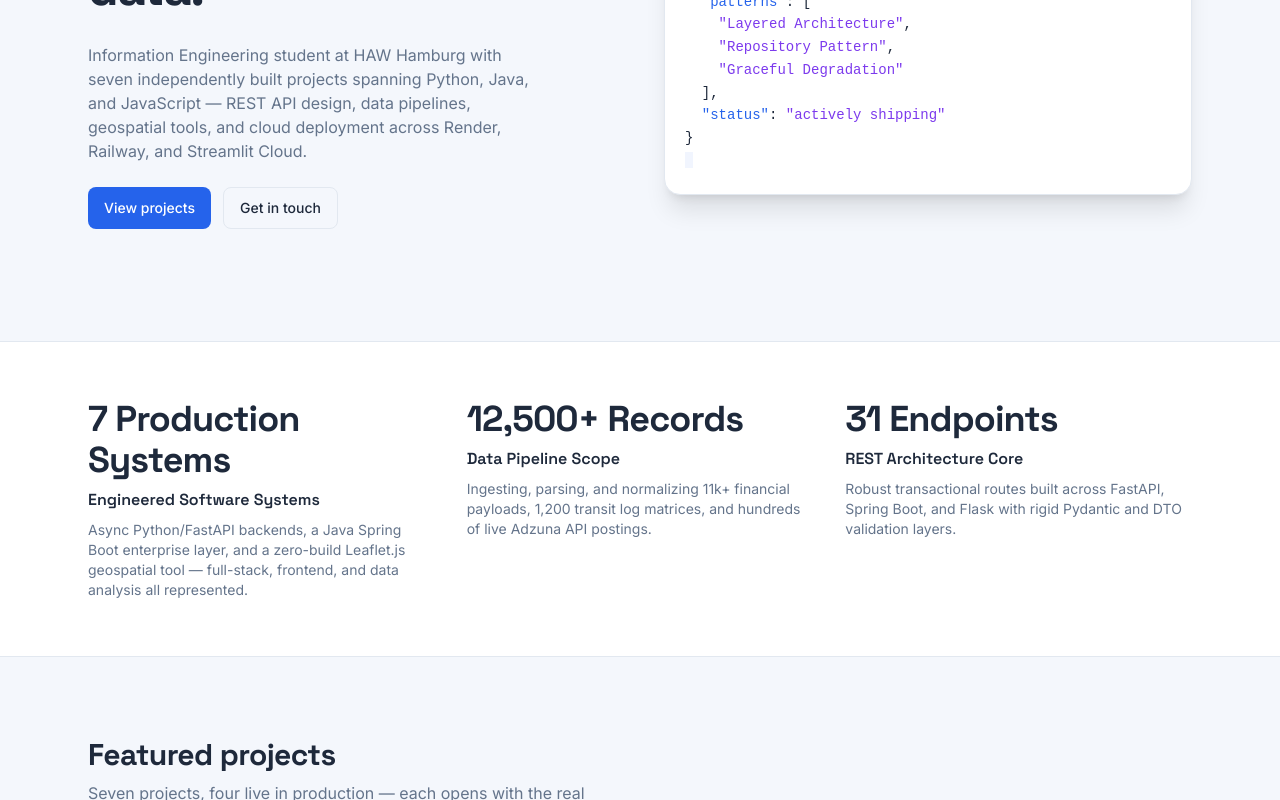
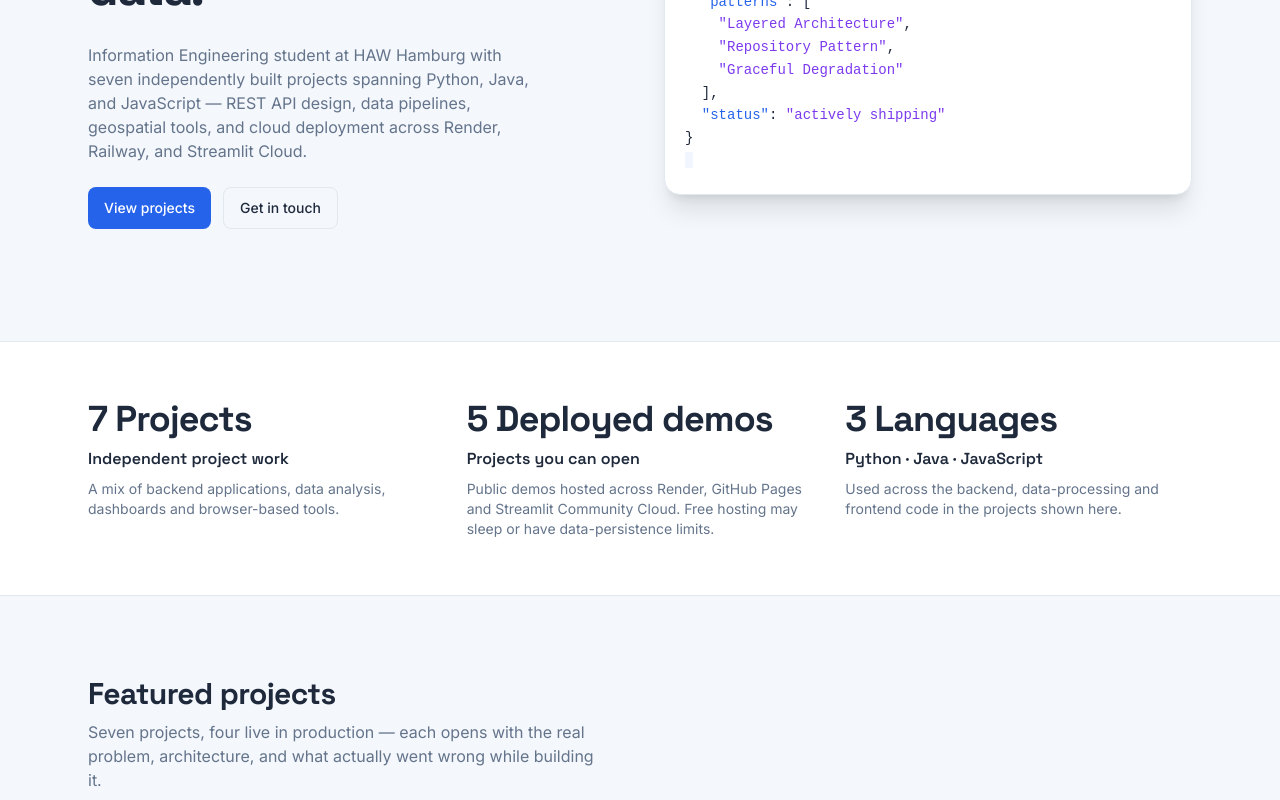
Before and after one commit to nestorNiloy/niloy-barua-engineering-portfolio, a React (Vite) app: page / in a window 1280 px wide. Shown: the part 444-1244 px from the top of the page. Built offline with nearby package versions, Linux system fonts and the light colour scheme.

Commit message:
Replace misleading aggregate claims with verifiable portfolio counts

```diff
--- a/src/data/stats.js
+++ b/src/data/stats.js
@@ -1,29 +1,20 @@
-/**
- * Stats row. Recalculated after adding TechTrack Germany as project #7:
- * - 31 endpoints = 11 (Transit) + 8 (ATM) + 5 (Dual Study) + 7 (Job Agent)
- *   — TechTrack contributes 0 (deliberately backend-free)
- * - 12,500+ records = 11,076 (ATM) + 1,200 (transit seed) + ~400 (Adzuna
- *   listings) — TechTrack's 33 verified programs are a separate, smaller
- *   dataset by design (hand-curated, not bulk records), so not folded in
- * - 7 Production Systems = the 7 project repos actually shown as cards
- */
 export const stats = [
   {
     value: 7,
-    suffix: " Production Systems",
-    label: "Engineered Software Systems",
-    description: "Async Python/FastAPI backends, a Java Spring Boot enterprise layer, and a zero-build Leaflet.js geospatial tool — full-stack, frontend, and data analysis all represented.",
+    suffix: " Projects",
+    label: "Independent project work",
+    description: "A mix of backend applications, data analysis, dashboards and browser-based tools.",
   },
   {
-    value: 12500,
-    suffix: "+ Records",
-    label: "Data Pipeline Scope",
-    description: "Ingesting, parsing, and normalizing 11k+ financial payloads, 1,200 transit log matrices, and hundreds of live Adzuna API postings.",
+    value: 5,
+    suffix: " Deployed demos",
+    label: "Projects you can open",
+    description: "Public demos hosted across Render, GitHub Pages and Streamlit Community Cloud. Free hosting may sleep or have data-persistence limits.",
   },
   {
-    value: 31,
-    suffix: " Endpoints",
-    label: "REST Architecture Core",
-    description: "Robust transactional routes built across FastAPI, Spring Boot, and Flask with rigid Pydantic and DTO validation layers.",
+    value: 3,
+    suffix: " Languages",
+    label: "Python · Java · JavaScript",
+    description: "Used across the backend, data-processing and frontend code in the projects shown here.",
   },
 ]
```
